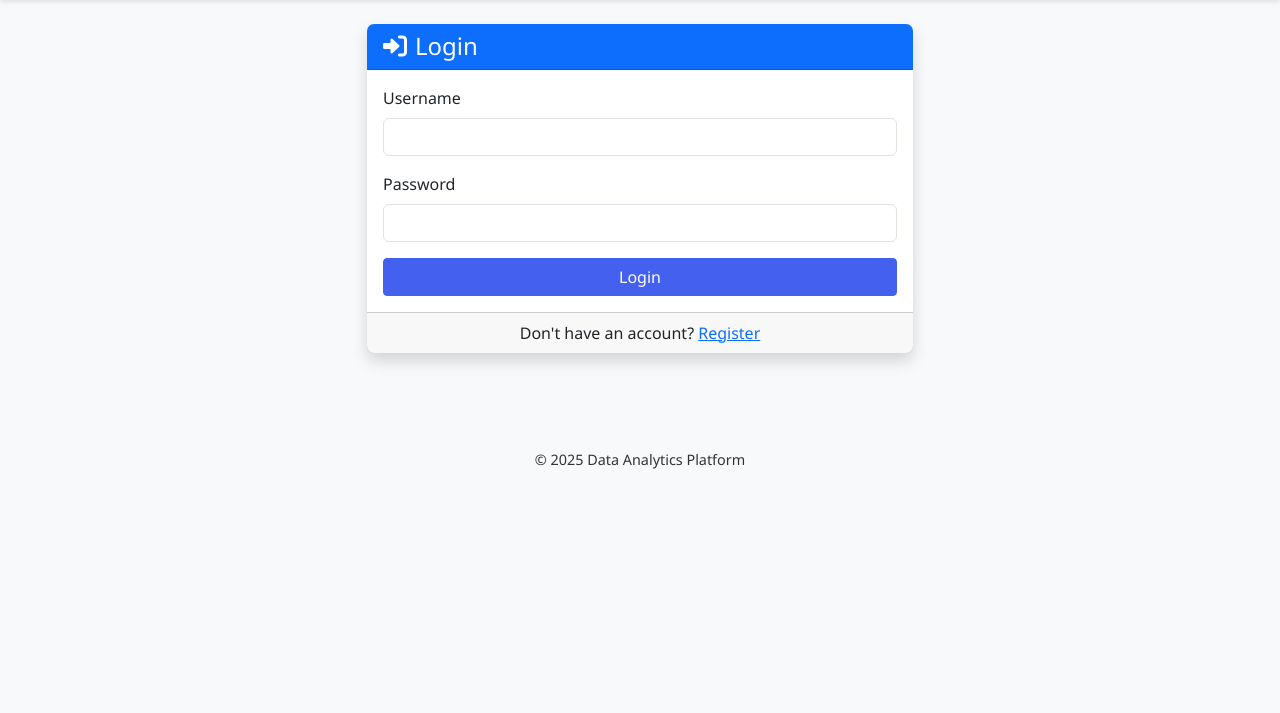
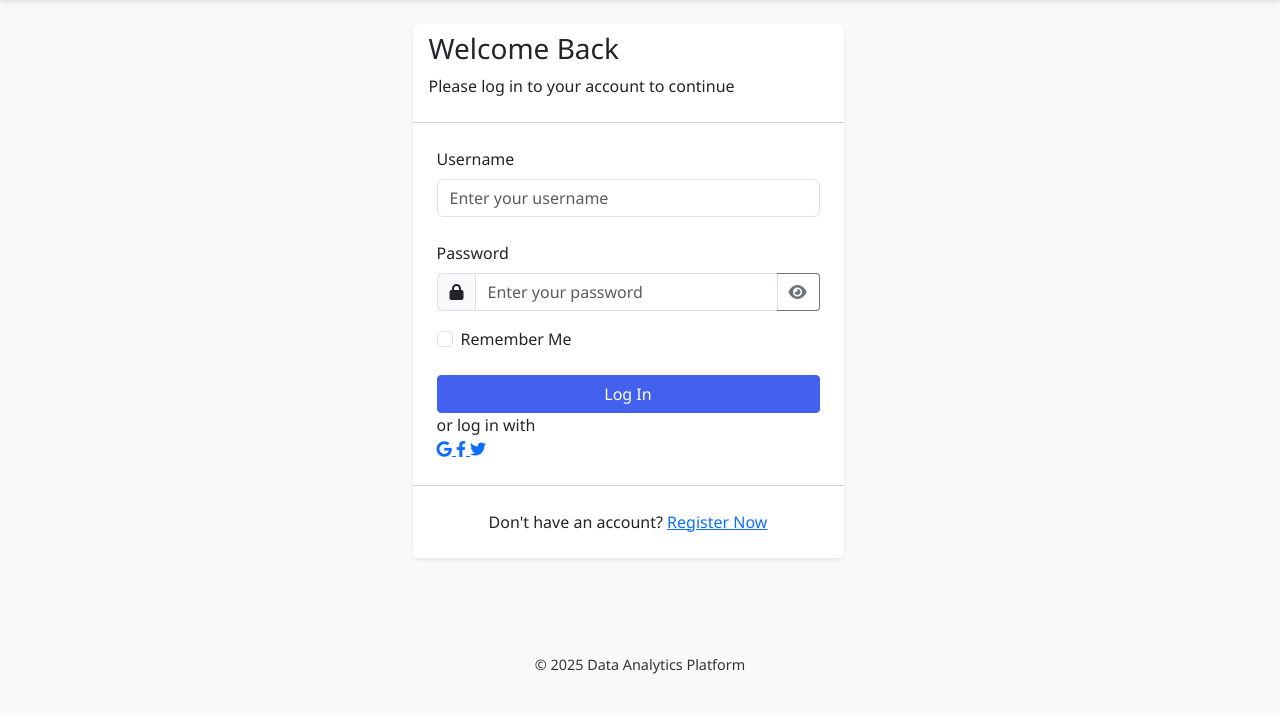
Before and after one commit to ziyusteve/CITS5505-AgileWebDev-GroupProject, a Flask app: page /auth/login in a window 1280 px wide. Shown: the part 56-769 px from the top of the page. Run offline with Flask 3, Linux system fonts and the light colour scheme; some libraries are stand-ins or nearby versions.

Commit message:
new design for login webpage and test for pr

```diff
--- a/app/templates/auth/login.html
+++ b/app/templates/auth/login.html
@@ -1,33 +1,217 @@
 {% extends "base.html" %}
+{% block title %} - User Login{% endblock %}
 
-{% block title %} - Login{% endblock %}
+{% block styles %}
+{{ super() }}
+<style>
+    .login-container {
+        min-height: 80vh;
+        display: flex;
+        align-items: center;
+    }
+    .login-card {
+        border: none;
+        border-radius: 15px;
+        overflow: hidden;
+        box-shadow: 0 10px 30px rgba(0, 0, 0, 0.1);
+        transition: all 0.3s ease;
+    }
+    .login-card:hover {
+        box-shadow: 0 15px 35px rgba(0, 0, 0, 0.15);
+        transform: translateY(-5px);
+    }
+    .card-header {
+        border-bottom: none;
+        padding: 25px 30px 0px;
+    }
+    .login-title {
+        font-weight: 700;
+        color: #333;
+        margin-bottom: 5px;
+    }
+    .login-subtitle {
+        color: #777;
+        font-size: 0.9rem;
+    }
+    .form-control {
+        border-radius: 10px;
+        padding: 12px 15px;
+        border: 1px solid #e0e0e0;
+        transition: all 0.3s;
+    }
+    .form-control:focus {
+        box-shadow: 0 0 0 3px rgba(13, 110, 253, 0.15);
+        border-color: #0d6efd;
+    }
+    .input-group-text {
+        background-color: transparent;
+        border-right: none;
+        border-top-left-radius: 10px;
+        border-bottom-left-radius: 10px;
+    }
+    .password-input {
+        border-left: none;
+        border-top-left-radius: 0;
+        border-bottom-left-radius: 0;
+    }
+    .login-btn {
+        border-radius: 10px;
+        padding: 12px;
+        font-weight: 600;
+        text-transform: uppercase;
+        letter-spacing: 1px;
+        transition: all 0.3s;
+    }
+    .login-btn:hover {
+        transform: translateY(-2px);
+        box-shadow: 0 5px 15px rgba(13, 110, 253, 0.3);
+    }
+    .social-login {
+        display: flex;
+        justify-content: center;
+        gap: 15px;
+        margin: 20px 0;
+    }
+    .social-btn {
+        width: 50px;
+        height: 50px;
+        border-radius: 50%;
+        display: flex;
+        align-items: center;
+        justify-content: center;
+        color: white;
+        transition: all 0.3s;
+    }
+    .social-btn:hover {
+        transform: scale(1.1);
+    }
+    .google-btn {
+        background-color: #DB4437;
+    }
+    .facebook-btn {
+        background-color: #4267B2;
+    }
+    .twitter-btn {
+        background-color: #1DA1F2;
+    }
+    .divider {
+        display: flex;
+        align-items: center;
+        color: #777;
+        margin: 20px 0;
+    }
+    .divider::before, .divider::after {
+        content: "";
+        flex: 1;
+        border-bottom: 1px solid #e0e0e0;
+    }
+    .divider::before {
+        margin-right: 10px;
+    }
+    .divider::after {
+        margin-left: 10px;
+    }
+    .register-link {
+        color: #0d6efd;
+        text-decoration: none;
+        font-weight: 600;
+        transition: all 0.3s;
+    }
+    .register-link:hover {
+        color: #0a58ca;
+        text-decoration: underline;
+    }
+    .forgot-password {
+        font-size: 0.9rem;
+        text-align: right;
+        margin-top: 5px;
+    }
+</style>
+{% endblock %}
 
 {% block content %}
-<div class="row justify-content-center">
-    <div class="col-md-6">
-        <div class="card shadow">
-            <div class="card-header bg-primary text-white">
-                <h4 class="mb-0"><i class="fas fa-sign-in-alt me-2"></i>Login</h4>
+<div class="container login-container">
+    <div class="row justify-content-center w-100">
+        <div class="col-lg-5 col-md-7 col-sm-9">
+            <div class="card login-card">
+                <div class="card-header bg-white">
+                    <h3 class="login-title">Welcome Back</h3>
+                    <p class="login-subtitle">Please log in to your account to continue</p>
                 </div>
-            <div class="card-body">
+                <div class="card-body p-4">
                     <form method="POST" action="{{ url_for('auth.login') }}">
-                    <div class="mb-3">
+                        <!-- Username Input -->
+                        <div class="mb-4">
                             <label for="username" class="form-label">Username</label>
-                        <input type="text" class="form-control" id="username" name="username" required>
+                            <input type="text" class="form-control" id="username" name="username"
+                                   placeholder="Enter your username" required>
                         </div>
+
+                        <!-- Password Input -->
                         <div class="mb-3">
                             <label for="password" class="form-label">Password</label>
-                        <input type="password" class="form-control" id="password" name="password" required>
+                            <div class="input-group">
+                                <span class="input-group-text border-end-0">
+                                    <i class="fas fa-lock"></i>
+                                </span>
+                                <input type="password" class="form-control password-input"
+                                       id="password" name="password" placeholder="Enter your password" required>
+                                <button class="btn btn-outline-secondary border-start-0" type="button" id="togglePassword">
+                                    <i class="fas fa-eye"></i>
+                                </button>
                             </div>
+                        </div>
+
+                        <!-- "Remember Me" Option -->
+                        <div class="mb-4 form-check">
+                            <input type="checkbox" class="form-check-input" id="remember" name="remember">
+                            <label class="form-check-label" for="remember">Remember Me</label>
+                        </div>
+
+                        <!-- Login Button -->
                         <div class="d-grid">
-                        <button type="submit" class="btn btn-primary">Login</button>
+                            <button type="submit" class="btn btn-primary login-btn">Log In</button>
                         </div>
                     </form>
+
+                    <!-- Social Login Divider -->
+                    <div class="divider">or log in with</div>
+
+                    <!-- Social Login Buttons -->
+                    <div class="social-login">
+                        <a href="#" class="social-btn google-btn">
+                            <i class="fab fa-google"></i>
+                        </a>
+                        <a href="#" class="social-btn facebook-btn">
+                            <i class="fab fa-facebook-f"></i>
+                        </a>
+                        <a href="#" class="social-btn twitter-btn">
+                            <i class="fab fa-twitter"></i>
+                        </a>
                     </div>
-            <div class="card-footer text-center">
-                <p class="mb-0">Don't have an account? <a href="{{ url_for('auth.register') }}">Register</a></p>
+                </div>
+                <div class="card-footer bg-white text-center p-4">
+                    <p class="mb-0">Don't have an account? <a href="{{ url_for('auth.register') }}" class="register-link">Register Now</a></p>
                 </div>
             </div>
         </div>
     </div>
+</div>
+
+<script>
+    document.getElementById('togglePassword').addEventListener('click', function() {
+        const passwordInput = document.getElementById('password');
+        const icon = this.querySelector('i');
+
+        if (passwordInput.type === 'password') {
+            passwordInput.type = 'text';
+            icon.classList.remove('fa-eye');
+            icon.classList.add('fa-eye-slash');
+        } else {
+            passwordInput.type = 'password';
+            icon.classList.remove('fa-eye-slash');
+            icon.classList.add('fa-eye');
+        }
+    });
+</script>
 {% endblock %}
```
Also changed, not shown: app/templates/auth/register.html (line endings or trailing spaces). Lines whose indentation alone changed are shown as unchanged.
